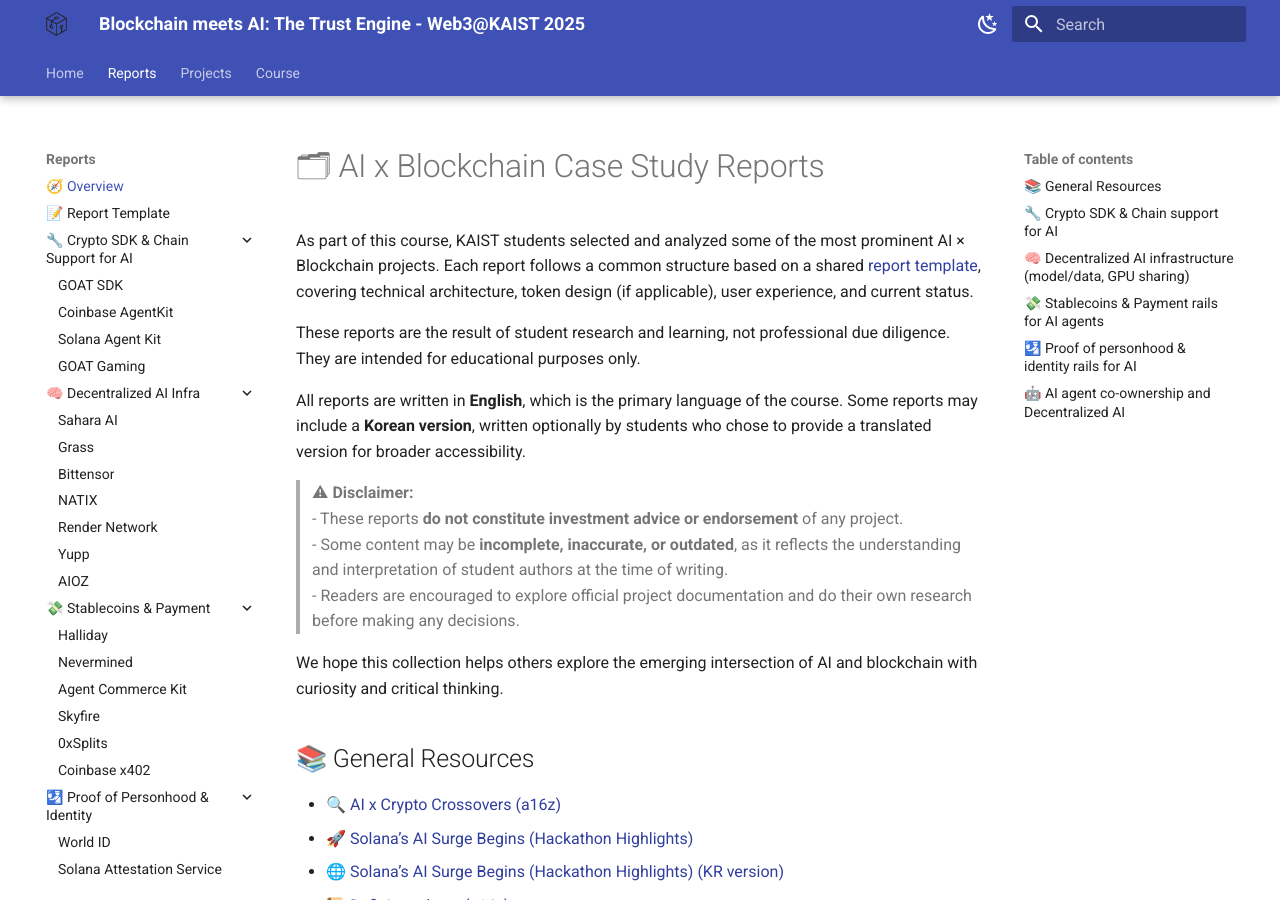
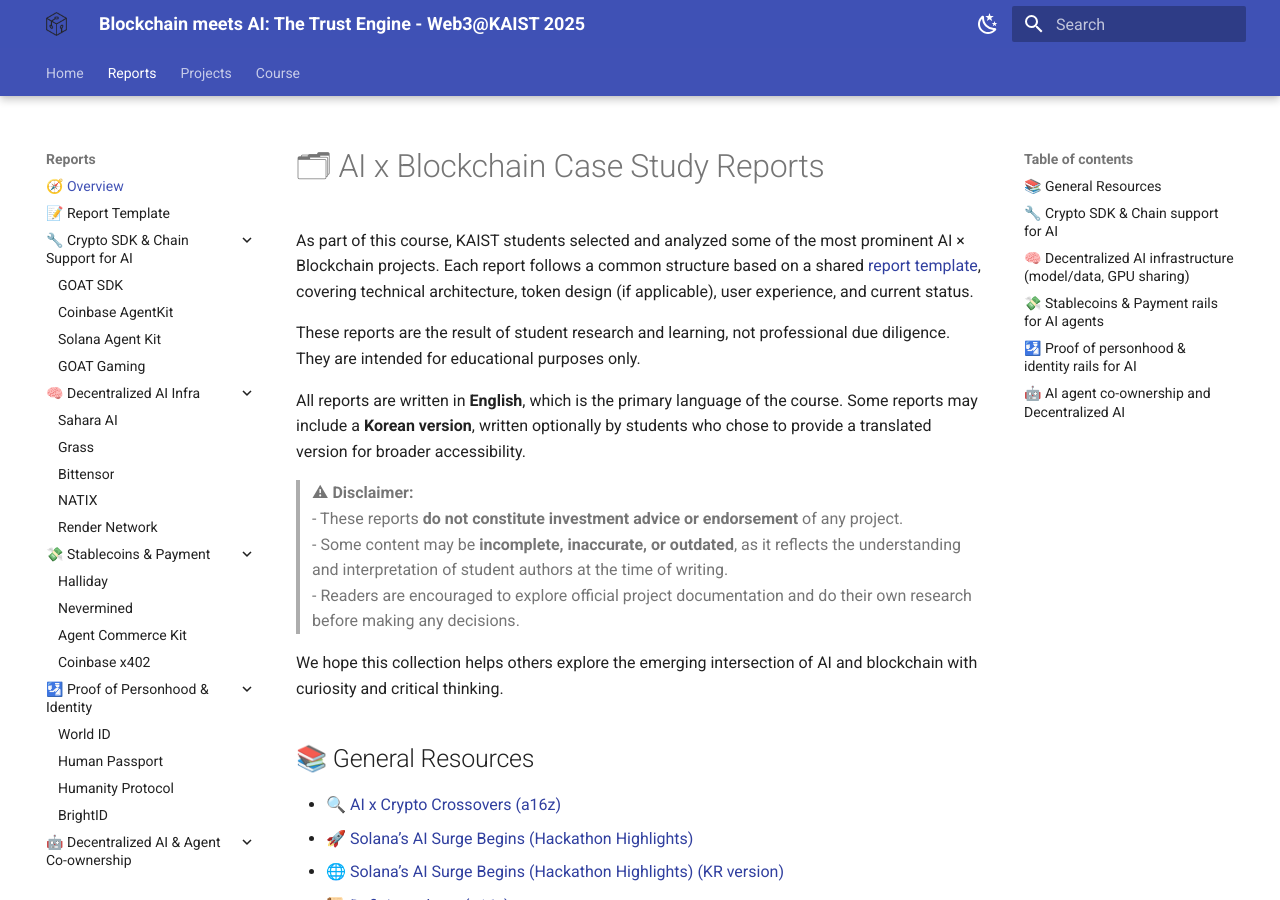
Before and after one commit to web3classdao/kaist2025, an MkDocs documentation site: the page built from docs/reports/index.md, in a window 1280 px wide and 900 px high. Built offline with MkDocs 1.6.1 and Material for MkDocs 9.7.7, drawn with Linux system fonts in a browser that asks for light colours.

Commit message:
Update mkdocs.yml

```diff
--- a/mkdocs.yml
+++ b/mkdocs.yml
@@ -48,30 +48,21 @@
       - Bittensor: reports/bittensor.md
       - NATIX: reports/natix.md
       - Render Network: reports/render.md
-      - Yupp: reports/yupp.md
-      - AIOZ: reports/aioz.md
     - 💸 Stablecoins & Payment:
       - Halliday: reports/halliday.md
       - Nevermined: reports/nevermined.md
       - Agent Commerce Kit: reports/ack_catena.md
-      - Skyfire: reports/skyfire.md
-      - 0xSplits: reports/0xsplits.md
       - Coinbase x402: reports/x402.md
     - 🛂 Proof of Personhood & Identity:
       - World ID: reports/worldid.md
-      - Solana Attestation Service: reports/solana_attestation.md
       - Human Passport: reports/human_passport.md
       - Humanity Protocol: reports/humanity_protocol.md
       - BrightID: reports/brightid.md
-      - Civic: reports/civic.md
     - 🤖 Decentralized AI & Agent Co-ownership:
       - Virtuals Protocol: reports/virtuals.md
       - ElizaOS: reports/elizaos.md
       - Kaito: reports/kaito.md
-      - OLAS: reports/olas.md
-      - ASI Alliance: reports/asi_alliance.md
       - Phala Network: reports/phala.md
-      - NANDA: reports/nanda.md
   - Projects: project.md
   - Course:
     - Intro: course/index.md
```
